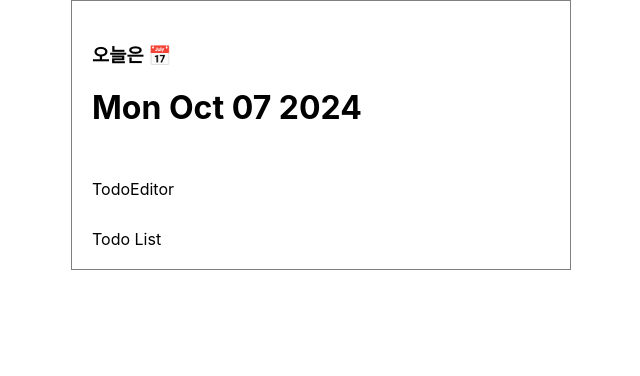
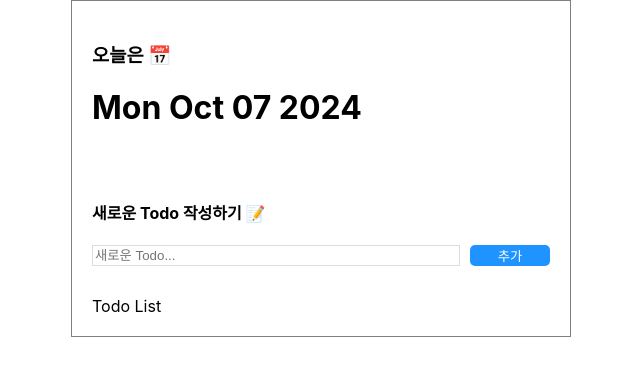
Before and after one commit to ycraah/ReactCounter241006, a React (Create React App) app: page / in a window 1280 px wide. Shown: the top 376 px of the page, without its empty margins (319-959 px from the left). Built offline with nearby package versions, Linux system fonts and the light colour scheme.

Commit message:
입력폼 스타일링

```diff
--- /dev/null
+++ b/src/component/TodoEditor.css
@@ -0,0 +1,25 @@
+.TodoEditor .editor_wrapper {
+  width: 100%;
+  display: flex;
+  gap: 10px;
+}
+
+.TodoEditor input {
+  flex: 1;
+  box-sizing: border-box;
+  border: 1px solid rgb(220, 220, 220);
+}
+
+.TodoEditor input:focus {
+  outline: none;
+  border: 1px solid #1f93ff;
+}
+
+.TodoEditor button {
+  cursor: pointer;
+  width: 80px;
+  border: none;
+  background-color: #1f93ff;
+  color: white;
+  border-radius: 5px;
+}
--- a/src/component/TodoEditor.js
+++ b/src/component/TodoEditor.js
@@ -1,5 +1,15 @@
+import './TodoEditor.css'
+
 const TodoEditor = () => {
-  return <div className="TodoEditor">TodoEditor</div>
+  return (
+    <div className="TodoEditor">
+      <h4>새로운 Todo 작성하기 📝</h4>
+      <div className="editor_wrapper">
+        <input placeholder="새로운 Todo..." />
+        <button>추가</button>
+      </div>
+    </div>
+  )
 }
 
 export default TodoEditor
```
